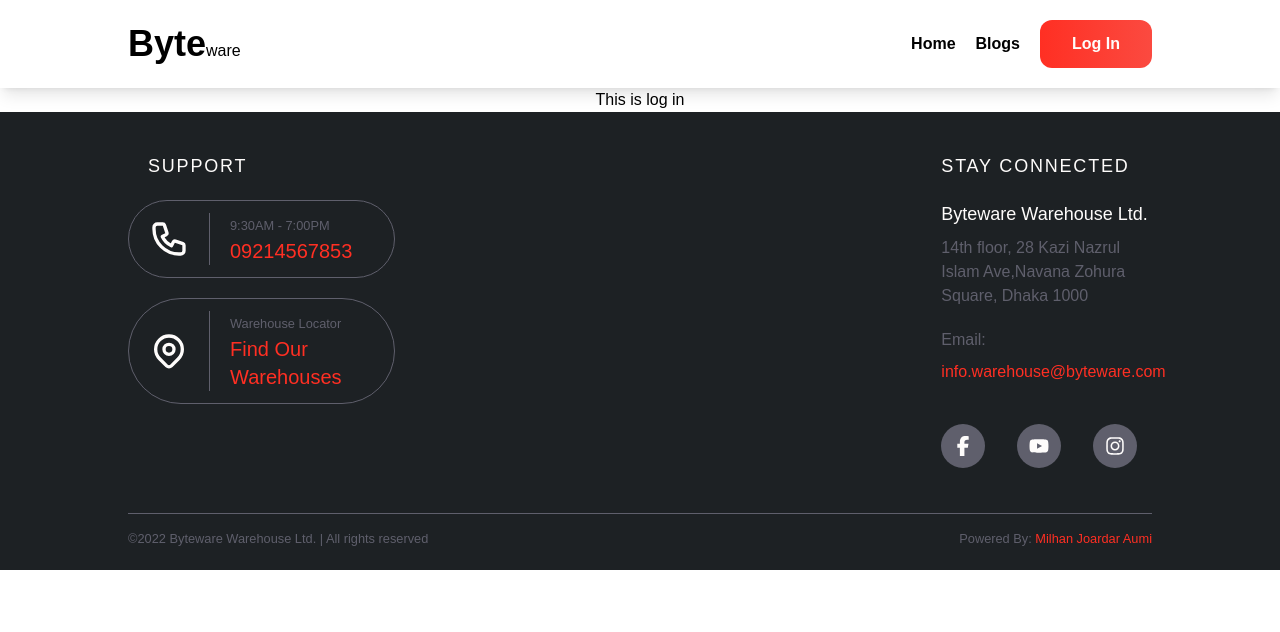
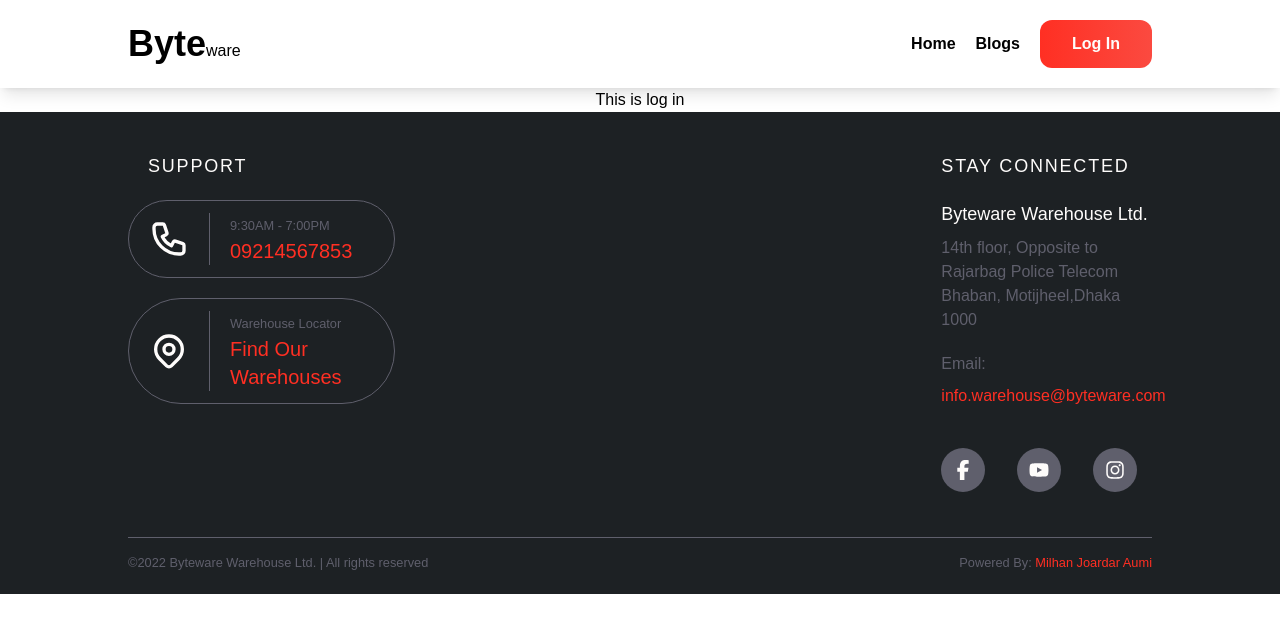
Before and after one commit to mjaumi/phero-assignment11-byteware-warehouse-management-system-client-side, a React (Create React App) app: page /login in a window 1280 px wide. Shown: the top 632 px of the page. Built offline with nearby package versions, Linux system fonts and the light colour scheme.

Commit message:
fixed footer and featured brands component

```diff
--- a/src/Pages/Home/FeaturedBrands/FeaturedBrands.js
+++ b/src/Pages/Home/FeaturedBrands/FeaturedBrands.js
@@ -1,4 +1,5 @@
 import React from 'react';
+import { Link } from 'react-router-dom';
 import acer from '../../../images/Acer-logo.png';
 import asus from '../../../images/ASUS-logo.png';
 import dell from '../../../images/Dell-logo.png';
@@ -12,16 +13,24 @@
                 <h3 className='text-left font-semibold text-4xl mb-10'>Featured Brands</h3>
                 <div className='grid grid-cols-4 gap-28'>
                     <div className='opacity-40 my-auto cursor-pointer hover:opacity-100 duration-300 hover:scale-110'>
-                        <img src={acer} alt="" />
+                        <Link to='/'>
+                            <img src={acer} alt="" />
+                        </Link>
                     </div>
                     <div className='opacity-40 my-auto cursor-pointer hover:opacity-100 duration-300 hover:scale-110'>
-                        <img src={asus} alt="" />
+                        <Link to='/'>
+                            <img src={asus} alt="" />
+                        </Link>
                     </div>
                     <div className='opacity-40 my-auto cursor-pointer hover:opacity-100 duration-300 hover:scale-110'>
-                        <img className='h-[90%]' src={dell} alt="" />
+                        <Link to='/'>
+                            <img className='h-[90%]' src={dell} alt="" />
+                        </Link>
                     </div>
                     <div className='opacity-40 my-auto cursor-pointer hover:opacity-100 duration-300 hover:scale-110'>
-                        <img src={lenovo} alt="" />
+                        <Link to='/'>
+                            <img src={lenovo} alt="" />
+                        </Link>
                     </div>
                 </div>
             </div>
--- a/src/Pages/Shared/Footer/Footer.js
+++ b/src/Pages/Shared/Footer/Footer.js
@@ -36,7 +36,7 @@
                     <h4 className='text-byteware-white font-medium tracking-widest text-lg text-left uppercase'>Stay Connected</h4>
                     <div className='mt-5 text-left'>
                         <h4 className='text-byteware-white text-lg'>Byteware Warehouse Ltd.</h4>
-                        <p className='mt-2 text-byteware-dark-gray'>14th floor, 28 Kazi Nazrul Islam Ave,Navana Zohura Square, Dhaka 1000</p>
+                        <p className='mt-2 text-byteware-dark-gray'>14th floor, Opposite to Rajarbag Police Telecom Bhaban, Motijheel,Dhaka 1000</p>
                         <h4 className='mt-5 text-byteware-dark-gray font-medium'>Email:</h4>
                         <h4 className='mt-2 text-byteware-base-red font-medium'>info.warehouse@byteware.com</h4>
                         <div className='mt-10'>
```
